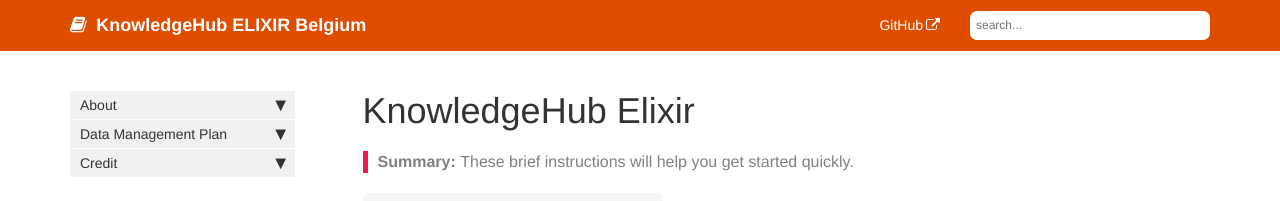
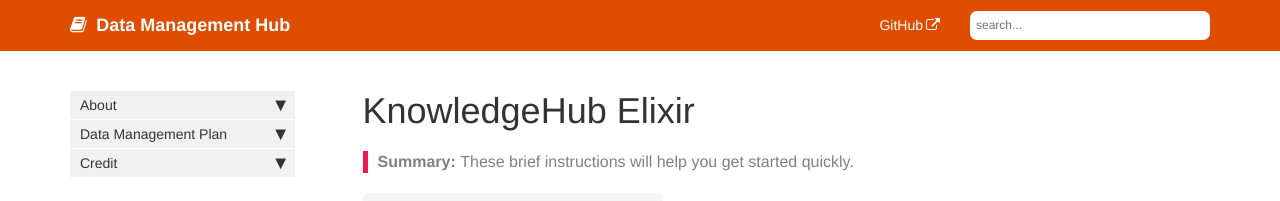
Before and after one commit to ELIXIR-Belgium/rdm-guide, a Jekyll site: the page built from index.md, in a window 1280 px wide. Shown: the top 201 px of the page. Built offline with Jekyll 4.4.1, drawn with Linux system fonts in a browser that asks for light colours; comment, search, counter and statistics services are not loaded.

Commit message:
Data Management Hub title

```diff
--- a/_config.yml
+++ b/_config.yml
@@ -5,10 +5,10 @@ repository: https://github.com/ELIXIR-Belgium/data_management_hub
 output: web
 # this property is useful for conditional filtering of content that is separate from the PDF.
 
-topnav_title: KnowledgeHub ELIXIR Belgium
+topnav_title: Data Management Hub
 # this appears on the top navigation bar next to the home button
 
-site_title: KnowledgeHub
+site_title: Data Management Hub
 # this appears in the html browser tab for the site title (seen mostly by search engines, not users)
 
 company_name: ELIXIR Belgium
```
